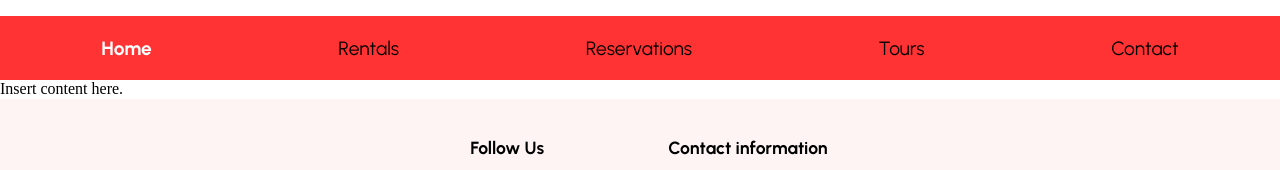
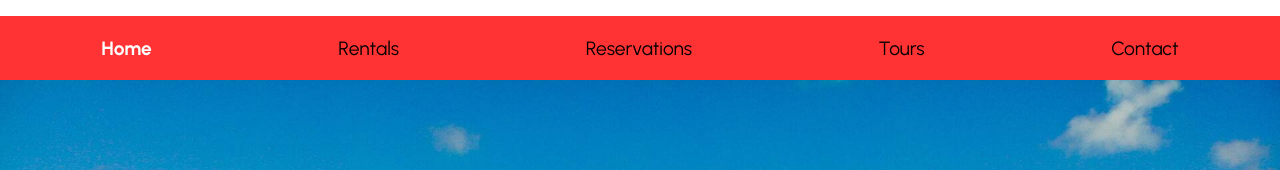
Before and after one commit to neoBontia/scoots, a plain HTML site: page scoots/index.html in a window 1280 px wide. Shown: the part 88-258 px from the top of the page. Drawn offline with Linux system fonts and the light colour scheme.

Commit message:
Added banner img in index

```diff
--- /dev/null
+++ b/scoots/css/home/large.css
@@ -0,0 +1,11 @@
+@import url('https://fonts.googleapis.com/css2?family=Urbanist:wght@100;300;400;700&display=swap');
+
+:root {
+    --main-color: #FF3333;
+
+    --main-font: 'Urbanist', sans-serif;
+}
+
+@media only screen and (min-width: 64rem) {
+
+}
--- /dev/null
+++ b/scoots/css/home/medium.css
@@ -0,0 +1,11 @@
+@import url('https://fonts.googleapis.com/css2?family=Urbanist:wght@100;300;400;700&display=swap');
+
+:root {
+    --main-color: #FF3333;
+
+    --main-font: 'Urbanist', sans-serif;
+}
+
+@media only screen and (min-width: 35rem) {
+
+}
--- /dev/null
+++ b/scoots/css/home/small.css
@@ -0,0 +1,15 @@
+@import url('https://fonts.googleapis.com/css2?family=Urbanist:wght@100;300;400;700&display=swap');
+
+:root {
+    --main-color: #FF3333;
+
+    --main-font: 'Urbanist', sans-serif;
+}
+
+main {
+    max-width: 100%;
+}
+
+main div.banner img {
+    width: 100%;
+}
--- a/scoots/index.html
+++ b/scoots/index.html
@@ -11,6 +11,9 @@
     <link rel="stylesheet" href="css/general/small.css">
     <link rel="stylesheet" href="css/general/medium.css">
     <link rel="stylesheet" href="css/general/large.css">
+    <link rel="stylesheet" href="css/home/small.css">
+    <link rel="stylesheet" href="css/home/medium.css">
+    <link rel="stylesheet" href="css/home/large.css">
 </head>
 
 <body>
@@ -29,7 +32,9 @@
     </nav>
 
     <main>
-        Insert content here.
+        <div class="banner">
+            <img src="images/home/cozumel-banner.jpg" alt="An image of Cozumel">
+        </div>
     </main>
 
     <footer>
```
Also changed, not shown: scoots/images/home/cozumel-banner.jpg (added).
